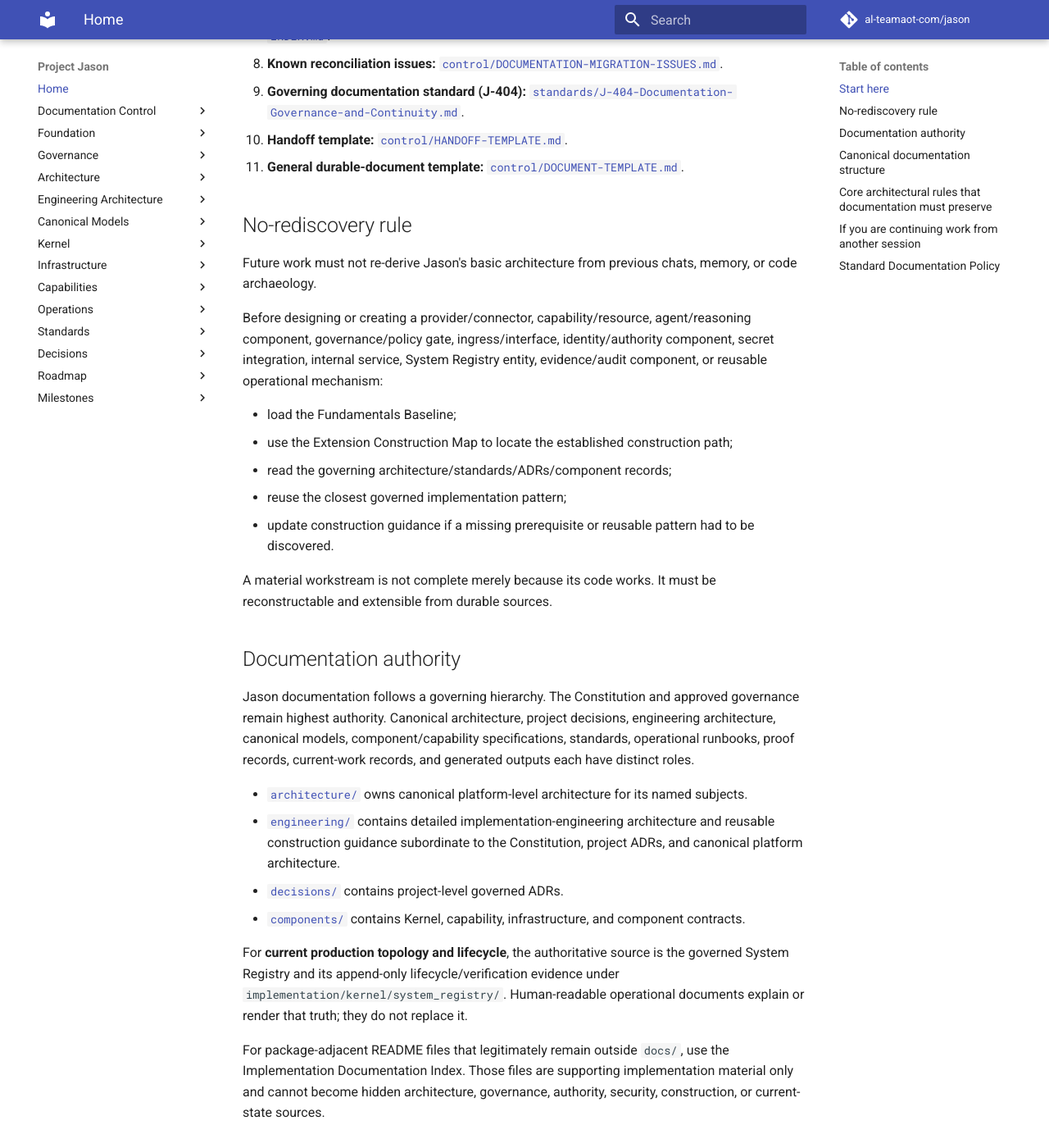
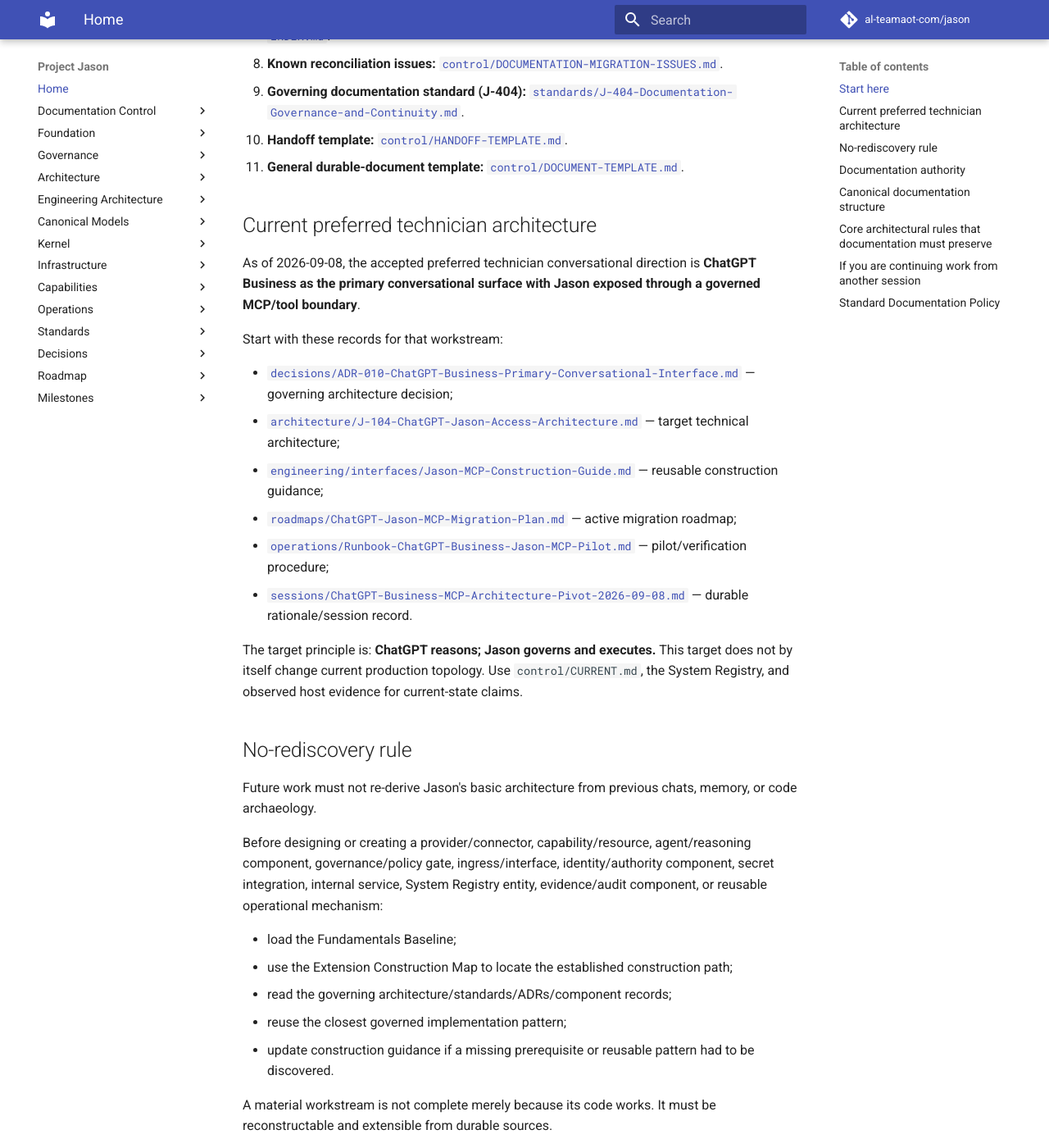
Before and after one commit to al-teamaot-com/jason, an MkDocs documentation site: the page built from docs/index.md, in a window 1280 px wide and 1400 px high, scrolled down 636 px. Shown: the whole window at 82% size. Built offline with MkDocs 1.6.1 and Material for MkDocs 9.7.7, drawn with Linux system fonts in a browser that asks for light colours; comment, search, counter and statistics services are not loaded.

Commit message:
Index ChatGPT Business MCP architecture records

```diff
--- a/docs/index.md
+++ b/docs/index.md
@@ -17,6 +17,21 @@
 9. **Governing documentation standard (J-404):** [`standards/J-404-Documentation-Governance-and-Continuity.md`](standards/J-404-Documentation-Governance-and-Continuity.md).
 10. **Handoff template:** [`control/HANDOFF-TEMPLATE.md`](control/HANDOFF-TEMPLATE.md).
 11. **General durable-document template:** [`control/DOCUMENT-TEMPLATE.md`](control/DOCUMENT-TEMPLATE.md).
+
+## Current preferred technician architecture
+
+As of 2026-09-08, the accepted preferred technician conversational direction is **ChatGPT Business as the primary conversational surface with Jason exposed through a governed MCP/tool boundary**.
+
+Start with these records for that workstream:
+
+- [`decisions/ADR-010-ChatGPT-Business-Primary-Conversational-Interface.md`](decisions/ADR-010-ChatGPT-Business-Primary-Conversational-Interface.md) — governing architecture decision;
+- [`architecture/J-104-ChatGPT-Jason-Access-Architecture.md`](architecture/J-104-ChatGPT-Jason-Access-Architecture.md) — target technical architecture;
+- [`engineering/interfaces/Jason-MCP-Construction-Guide.md`](engineering/interfaces/Jason-MCP-Construction-Guide.md) — reusable construction guidance;
+- [`roadmaps/ChatGPT-Jason-MCP-Migration-Plan.md`](roadmaps/ChatGPT-Jason-MCP-Migration-Plan.md) — active migration roadmap;
+- [`operations/Runbook-ChatGPT-Business-Jason-MCP-Pilot.md`](operations/Runbook-ChatGPT-Business-Jason-MCP-Pilot.md) — pilot/verification procedure;
+- [`sessions/ChatGPT-Business-MCP-Architecture-Pivot-2026-09-08.md`](sessions/ChatGPT-Business-MCP-Architecture-Pivot-2026-09-08.md) — durable rationale/session record.
+
+The target principle is: **ChatGPT reasons; Jason governs and executes.** This target does not by itself change current production topology. Use `control/CURRENT.md`, the System Registry, and observed host evidence for current-state claims.
 
 ## No-rediscovery rule
 
```
